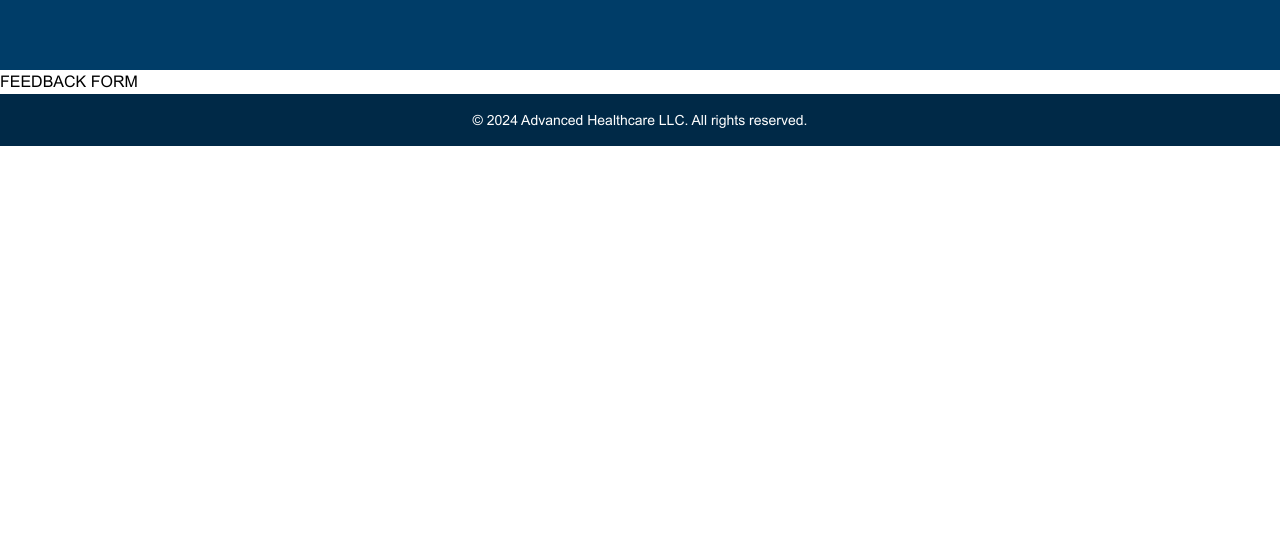
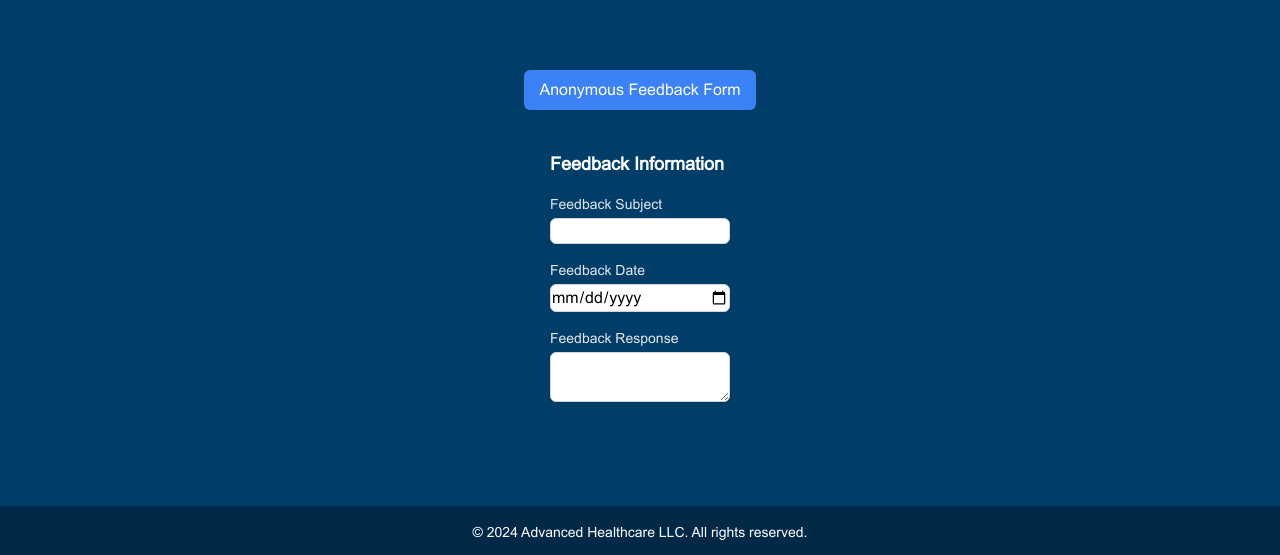
Before and after one commit to TheAdrianVera/Advanced2024, a React (Vite) app: page /contact in a window 1280 px wide. Shown: the part 1708-2263 px from the top of the page. Before the commit the page ends 1854 px from the top, so only its background shows below. Built offline with nearby package versions, Linux system fonts and the light colour scheme; no server answers.

Commit message:
added feedback form template

```diff
--- a/src/components/pagesections/FeedbackFormSection.tsx
+++ b/src/components/pagesections/FeedbackFormSection.tsx
@@ -4,9 +4,49 @@ import emailjs from '@emailjs/browser'
 const FeedbackFormSection: React.FC = () => {
 
         return (
-            <>
-                <div>FEEDBACK FORM</div>
-            </>
+
+            <div className="bg-advancedNavyBlue pb-10">
+                <div className='flex flex-col'>
+                    <div className='flex justify-center'>
+                        <div className='bg-blue-500 text-white px-4 py-2 rounded-md cursor-pointer hover:bg-blue-600'>
+                            Anonymous Feedback Form
+                        </div>
+                    </div>
+                    <div className='flex py-10'>
+                        <form className="max-w-lg mx-auto">
+                            <fieldset className='mb-6'>
+                                <legend className="text-lg font-semibold mb-4 text-white">Feedback Information</legend>
+                                <div className='grid grid-cols-1 gap-4'>
+                                    <div>
+                                        <label className="block text-sm font-medium text-gray-200">Feedback Subject</label>
+                                        <input
+                                            type="text"
+                                            name="feedback_subject"
+                                            className="mt-1 block w-full border border-gray-300 rounded-md shadow-sm"
+                                        />
+                                    </div>
+                                    <div>
+                                        <label className="block text-sm font-medium text-gray-200">Feedback Date</label>
+                                        <input
+                                            type="date"
+                                            name="feedback_date"
+                                            className="mt-1 block w-full border border-gray-300 rounded-md shadow-sm"
+                                        />
+                                    </div>
+                                    <div>
+                                        <label className="block text-sm font-medium text-gray-200">Feedback Response</label>
+                                        <textarea
+                                            name="feedback_response"
+                                            className="mt-1 block w-full border border-gray-300 rounded-md shadow-sm"
+                                        />
+                                    </div>
+                                </div>
+                            </fieldset>
+                        </form>
+                    </div>
+                </div>
+            </div>
+
         )
 }
 
```
